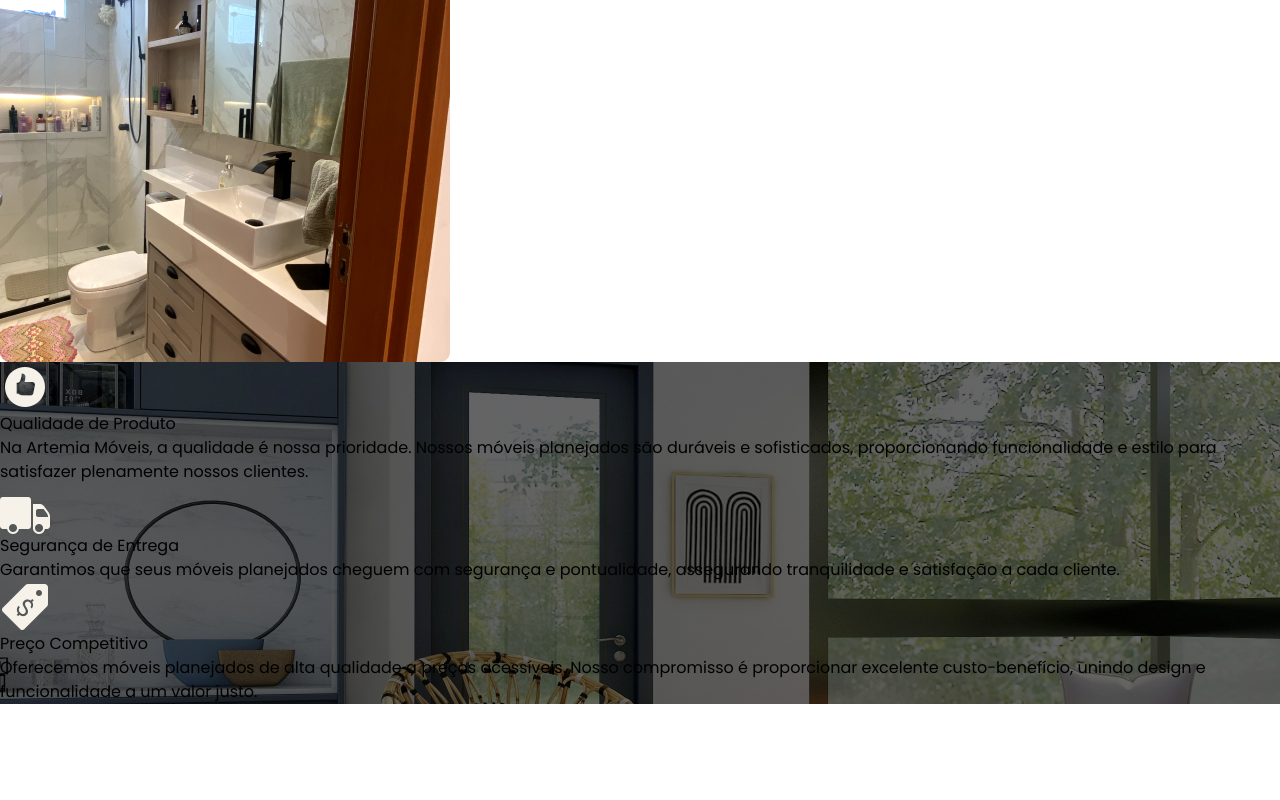
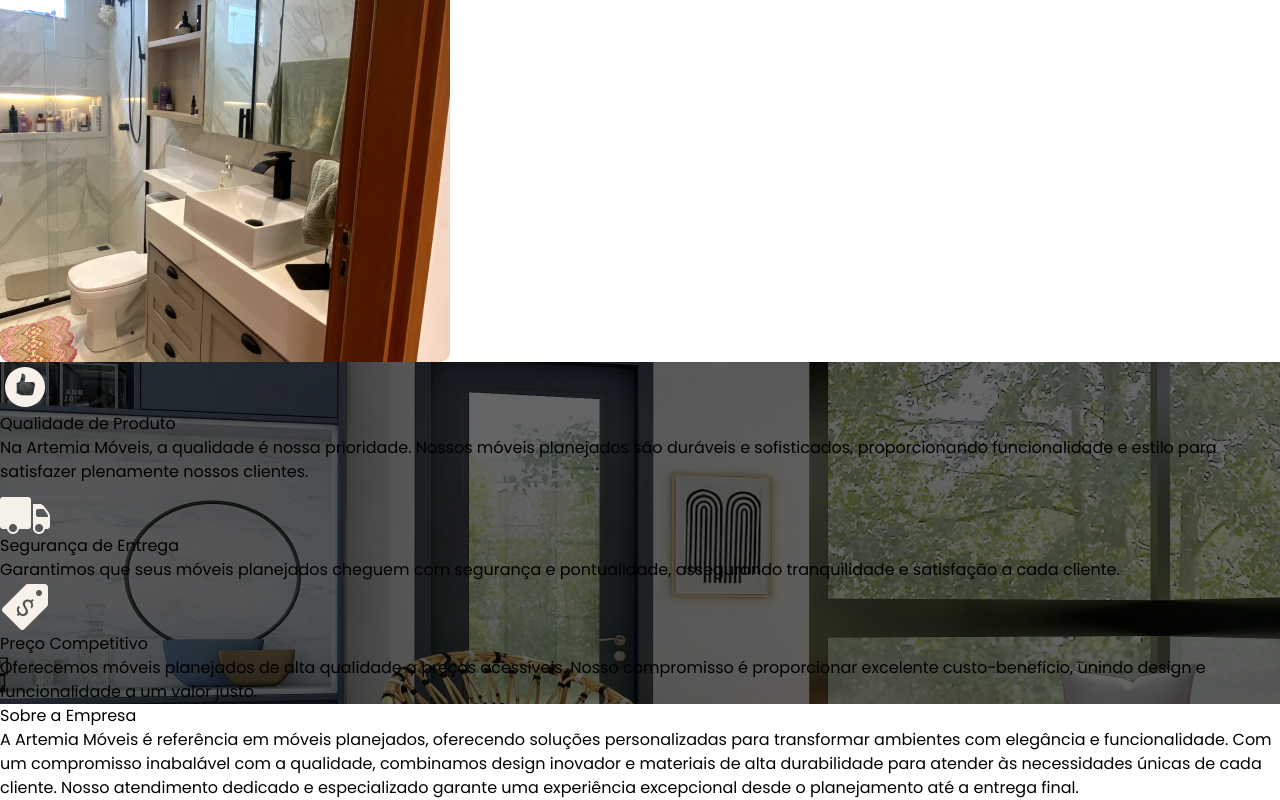
Before and after one commit to GuilhermeVB/Artemia_Moveis, a Next.js app: page / in a window 1280 px wide. Shown: the part 2713-3513 px from the top of the page. Before the commit the page ends 3417 px from the top, so only its background shows below. Built offline with nearby package versions, Linux system fonts and the light colour scheme.

Commit message:
Add About

```diff
--- a/src/components/Goal.tsx
+++ b/src/components/Goal.tsx
@@ -2,6 +2,7 @@ import Image from "next/image"
 
 interface GoalContent {
     icon: any
+    alt: string
     title: string
     paragraph: string
 }
@@ -11,8 +12,8 @@ export default function Goal(props: GoalContent) {
         <div className="goal">
             <Image
                 src={props.icon}
-                alt="Ícone de Positivo"
-                style={{width: "50px", height:"50px"}}
+                alt={props.alt}
+                style={{ width: "50px", height: "50px" }}
             />
             <h3 className="goal_heading">{props.title}</h3>
             <p className="goal_paragraph">{props.paragraph}</p>
--- a/src/layout/Header.tsx
+++ b/src/layout/Header.tsx
@@ -11,7 +11,7 @@ export default function Header() {
             <Image
                 src={logo}
                 alt="Logo da Artêmia Móveis"
-                style={{width: '12.5rem', height: 'auto'}}
+                style={{ width: '12.5rem', height: '4.12rem' }}
             />
             <nav className="header_container_nav">
                 <Link href="#">
--- a/src/layout/main/AboutUs.tsx
+++ b/src/layout/main/AboutUs.tsx
@@ -11,6 +11,7 @@ export default function AboutUs() {
             <article className="goals" style={{ backgroundImage: `url('${goalsBackground.src}')` }}>
                 <Goal
                     icon={goalImage1}
+                    alt='Ícone de Positivo'
                     title='Qualidade de Produto'
                     paragraph='Na Artemia Móveis, a qualidade é nossa prioridade.
                     Nossos móveis planejados são duráveis e sofisticados,
@@ -19,12 +20,14 @@ export default function AboutUs() {
                 />
                 <Goal
                     icon={goalImage2}
+                    alt='Ícone de Entrega'
                     title='Segurança de Entrega'
                     paragraph='Garantimos que seus móveis planejados cheguem com segurança e pontualidade,
                     assegurando tranquilidade e satisfação a cada cliente.'
                 />
                 <Goal
                     icon={goalImage3}
+                    alt='Ícone de Etiqueta de Preço'
                     title='Preço Competitivo'
                     paragraph='Oferecemos móveis planejados de alta qualidade a preços acessíveis.
                     Nosso compromisso é proporcionar excelente custo-benefício, unindo design e
@@ -32,7 +35,14 @@ export default function AboutUs() {
                 />
             </article>
             <article className="about">
-
+                <h2 className='about_heading'>Sobre a Empresa</h2>
+                <p className='about_paragraph'>
+                    A Artemia Móveis é referência em móveis planejados, oferecendo soluções personalizadas
+                    para transformar ambientes com elegância e funcionalidade. Com um compromisso inabalável
+                    com a qualidade, combinamos design inovador e materiais de alta durabilidade para atender
+                    às necessidades únicas de cada cliente. Nosso atendimento dedicado e especializado garante
+                    uma experiência excepcional desde o planejamento até a entrega final.
+                </p>
             </article>
             <article className="motivational_speech">
 
--- a/src/styles/AboutUs.module.css
+++ b/src/styles/AboutUs.module.css
@@ -2,6 +2,31 @@
     background-position: center;
     background-size: cover;
     display: flex;
+    justify-content: center;
+    align-items: center;
     gap: 3.125rem;
-    padding: 6.25rem 10rem;
+    padding: 6.25rem 0;
 }
+
+.about {
+    background-color: #F6F1E9;
+    display: flex;
+    flex-direction: column;
+    justify-content: center;
+    align-items: center;
+    gap: .625rem;
+    text-align: center;
+    padding: 7.15625rem 0;
+}
+
+.about_heading {
+    color: #012531;
+    font-size: 40px;
+    font-weight: 500;
+}
+
+.about_paragraph {
+    color: #012531;
+    font-size: 16px;
+    width: 64rem;
+}
--- a/src/styles/Header.module.css
+++ b/src/styles/Header.module.css
@@ -3,7 +3,7 @@
     display: flex;
     align-items: center;
     justify-content: space-between;
-    padding: 0.6rem 2.6rem;
+    padding: 0.6275rem 2.625rem;
     width: 100%;
 }
 
@@ -14,7 +14,6 @@
 
 .header_container_nav a {
     color: #F6F1E9;
-    padding: 1.3rem 0;
     font-size: 12px;
     font-weight: 500;
     text-transform: uppercase;
```
